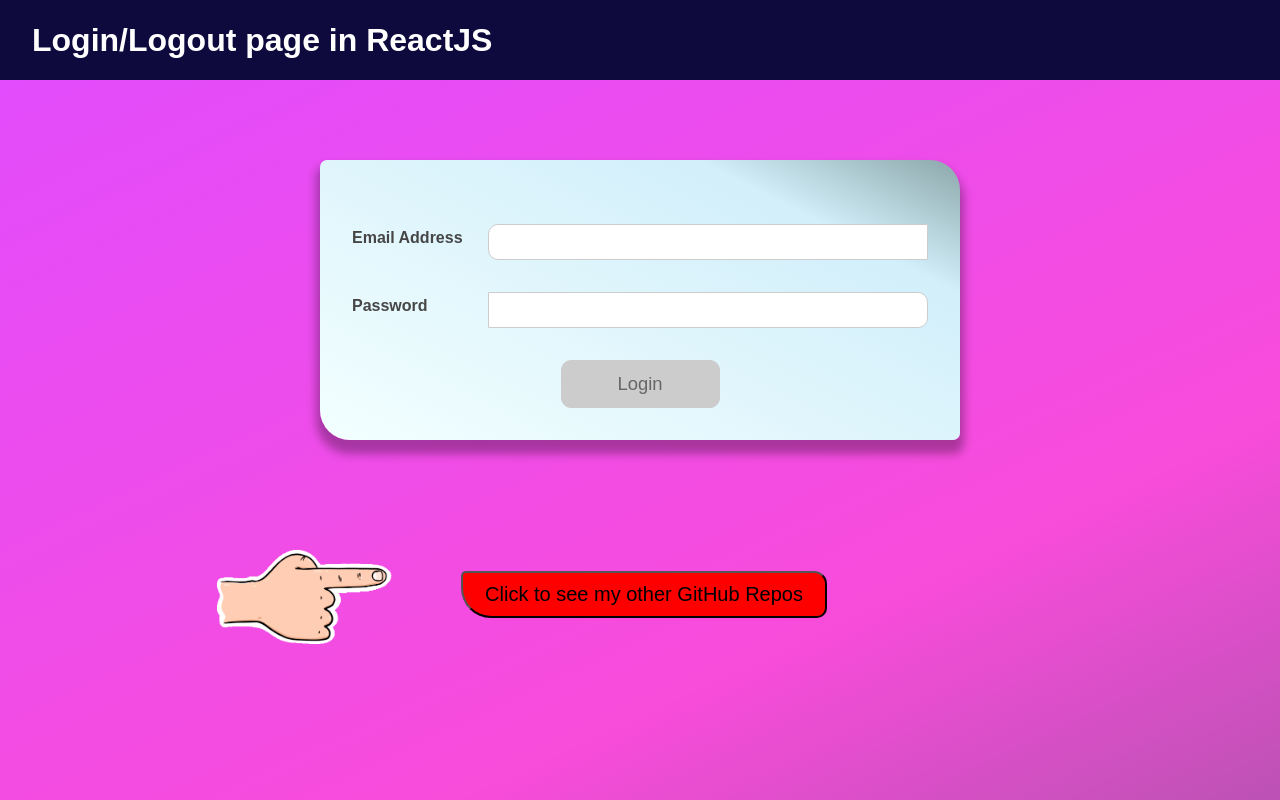
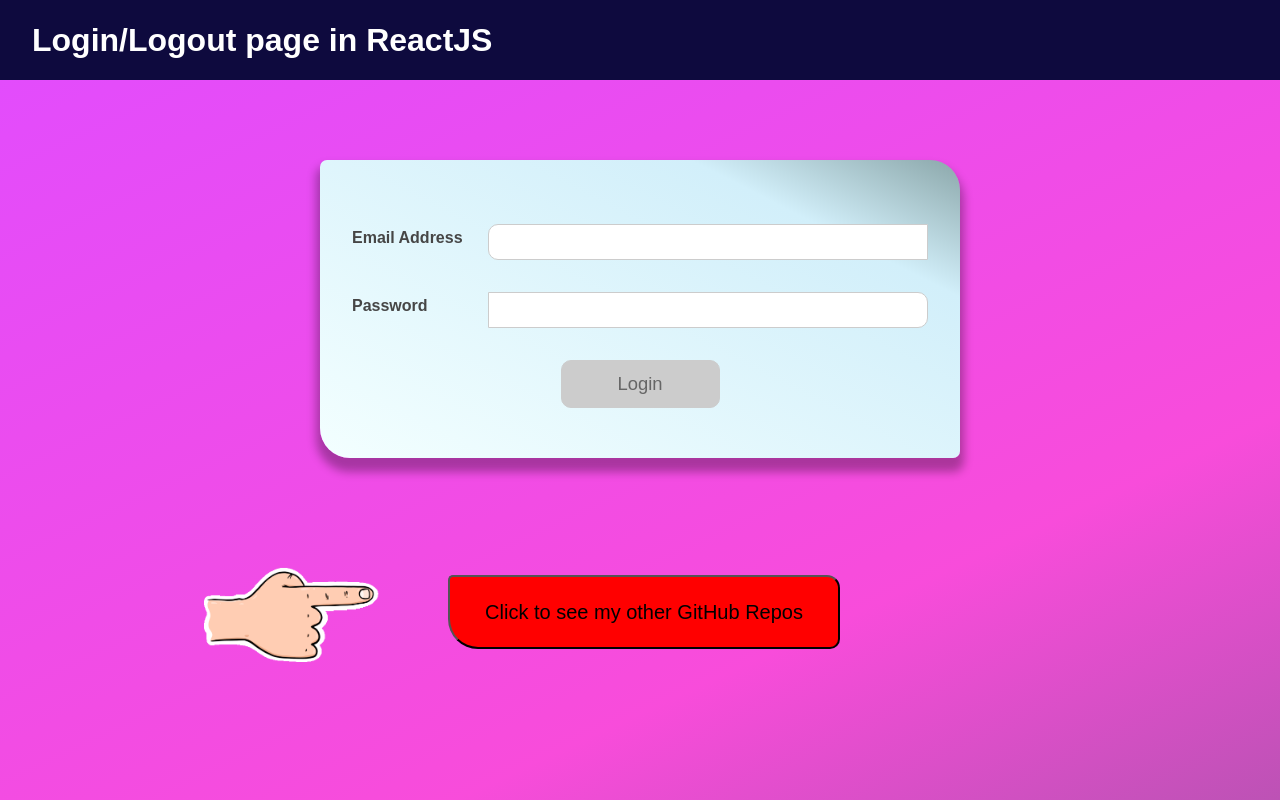
Before and after one commit to MatinT-SA/login-logout-react, a React (Create React App) app: page / in a window 1280 px wide. Shown: the top 800 px of the page. Built offline with nearby package versions, Linux system fonts and the light colour scheme.

Commit message:
adding animation to GitHub button

```diff
--- a/src/components/Login/Login.js
+++ b/src/components/Login/Login.js
@@ -108,6 +108,9 @@ const Login = (props) => {
                     <Button type="submit" className={classes.btn} disabled={!formIsValid}>
                         Login
                     </Button>
+
+                    <br />
+                    <br />
                 </div>
             </form>
         </Card>
--- a/src/components/Repositories/Repositories.module.css
+++ b/src/components/Repositories/Repositories.module.css
@@ -9,10 +9,11 @@
     color: black;
     background-color: red;
     font-size: 20px;
-    padding: 10px 22px;
+    padding: 16px 28px;
     cursor: pointer;
     transition: .3s ease-out;
     border-radius: 5px 13px 10px 30px;
+    animation: buttonSlowAnimation 2s ease-in infinite;
 }
 
 .contact:hover {
@@ -25,3 +26,17 @@
     height: 100px;
     margin-left: -15rem;
 }
+
+@keyframes buttonSlowAnimation {
+    0% {
+        padding: 16px 28px;
+    }
+
+    50%{
+        padding: 26px 38px;
+    }
+
+    100%{
+        padding: 16px 28px;
+    }
+}
```
Also changed, not shown: src/components/Login/Login.module.css (line endings or trailing spaces). Lines whose indentation alone changed are shown as unchanged.
